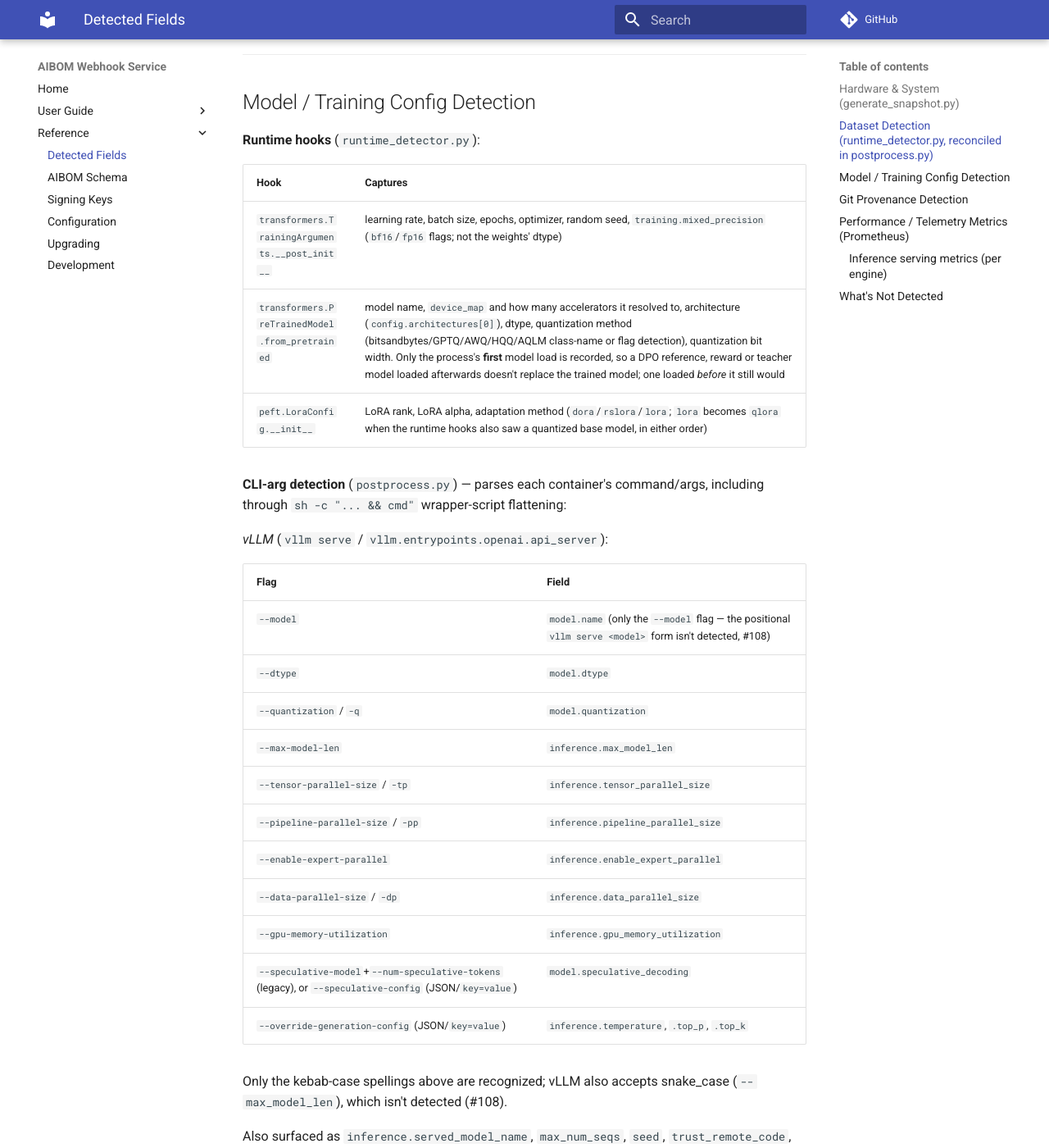
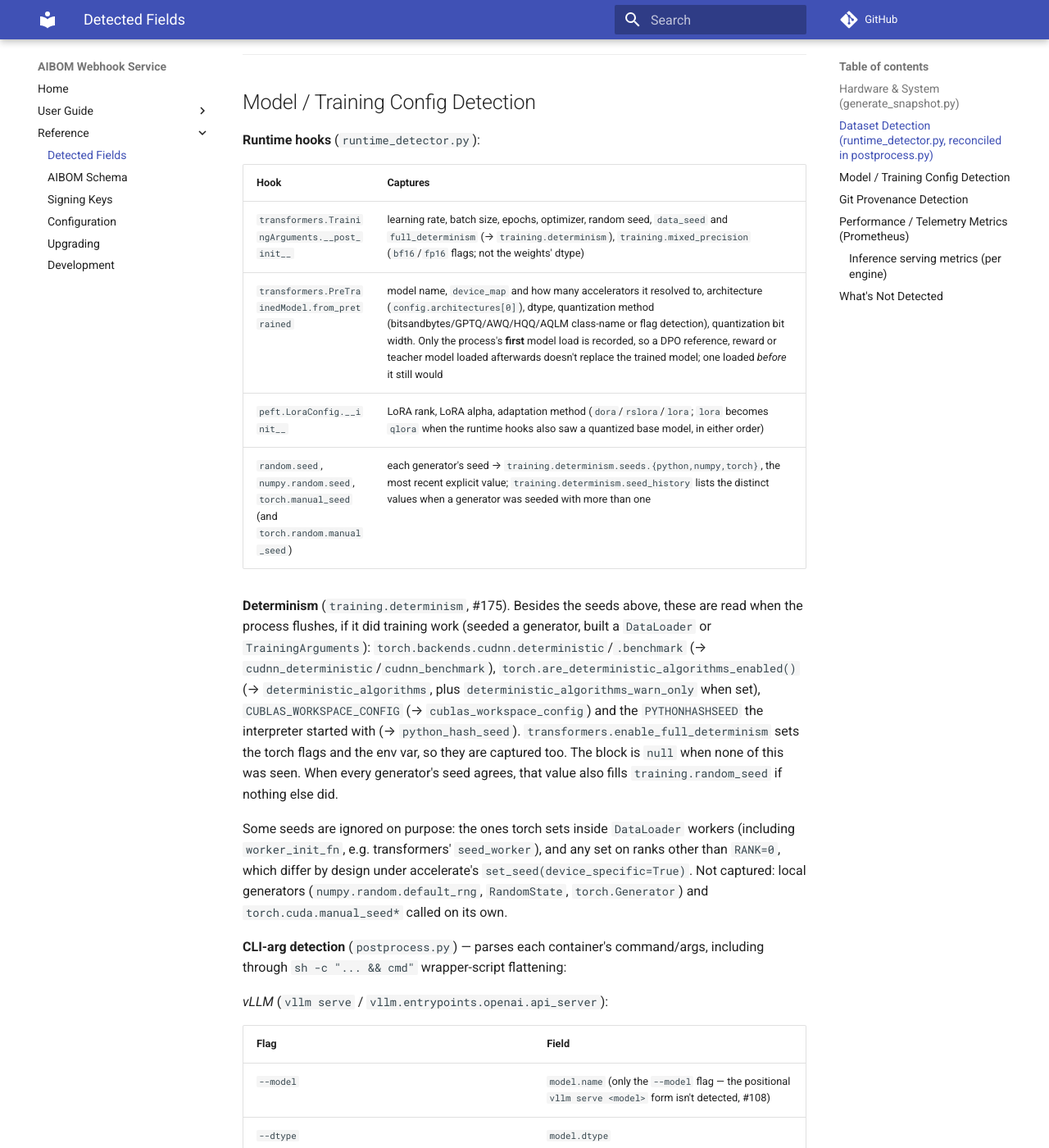
Before and after one commit to gavinsan33/aibom-webhook-service, an MkDocs documentation site: the page built from docs/CAPABILITIES.md, in a window 1280 px wide and 1400 px high, scrolled down 5344 px. Shown: the whole window at 82% size. Built offline with MkDocs 1.6.1 and Material for MkDocs 9.7.7, drawn with Linux system fonts in a browser that asks for light colours; comment, search, counter and statistics services are not loaded.

Commit message:
Document seed and determinism detection (#175)

```diff
--- a/docs/CAPABILITIES.md
+++ b/docs/CAPABILITIES.md
@@ -116,9 +116,14 @@
 
 | Hook | Captures |
 |---|---|
-| `transformers.TrainingArguments.__post_init__` | learning rate, batch size, epochs, optimizer, random seed, `training.mixed_precision` (`bf16`/`fp16` flags; not the weights' dtype) |
+| `transformers.TrainingArguments.__post_init__` | learning rate, batch size, epochs, optimizer, random seed, `data_seed` and `full_determinism` (→ `training.determinism`), `training.mixed_precision` (`bf16`/`fp16` flags; not the weights' dtype) |
 | `transformers.PreTrainedModel.from_pretrained` | model name, `device_map` and how many accelerators it resolved to, architecture (`config.architectures[0]`), dtype, quantization method (bitsandbytes/GPTQ/AWQ/HQQ/AQLM class-name or flag detection), quantization bit width. Only the process's **first** model load is recorded, so a DPO reference, reward or teacher model loaded afterwards doesn't replace the trained model; one loaded *before* it still would |
 | `peft.LoraConfig.__init__` | LoRA rank, LoRA alpha, adaptation method (`dora`/`rslora`/`lora`; `lora` becomes `qlora` when the runtime hooks also saw a quantized base model, in either order) |
+| `random.seed`, `numpy.random.seed`, `torch.manual_seed` (and `torch.random.manual_seed`) | each generator's seed → `training.determinism.seeds.{python,numpy,torch}`, the most recent explicit value; `training.determinism.seed_history` lists the distinct values when a generator was seeded with more than one |
+
+**Determinism** (`training.determinism`, #175). Besides the seeds above, these are read when the process flushes, if it did training work (seeded a generator, built a `DataLoader` or `TrainingArguments`): `torch.backends.cudnn.deterministic`/`.benchmark` (→ `cudnn_deterministic`/`cudnn_benchmark`), `torch.are_deterministic_algorithms_enabled()` (→ `deterministic_algorithms`, plus `deterministic_algorithms_warn_only` when set), `CUBLAS_WORKSPACE_CONFIG` (→ `cublas_workspace_config`) and the `PYTHONHASHSEED` the interpreter started with (→ `python_hash_seed`). `transformers.enable_full_determinism` sets the torch flags and the env var, so they are captured too. The block is `null` when none of this was seen. When every generator's seed agrees, that value also fills `training.random_seed` if nothing else did.
+
+Some seeds are ignored on purpose: the ones torch sets inside `DataLoader` workers (including `worker_init_fn`, e.g. transformers' `seed_worker`), and any set on ranks other than `RANK=0`, which differ by design under accelerate's `set_seed(device_specific=True)`. Not captured: local generators (`numpy.random.default_rng`, `RandomState`, `torch.Generator`) and `torch.cuda.manual_seed*` called on its own.
 
 **CLI-arg detection** (`postprocess.py`) — parses each container's command/args, including through `sh -c "... && cmd"` wrapper-script flattening:
 
```
Also changed, not shown: CLAUDE.md (+10 -0 lines), docs/index.md (+1 -1 lines), examples/README.md (+1 -1 lines).
